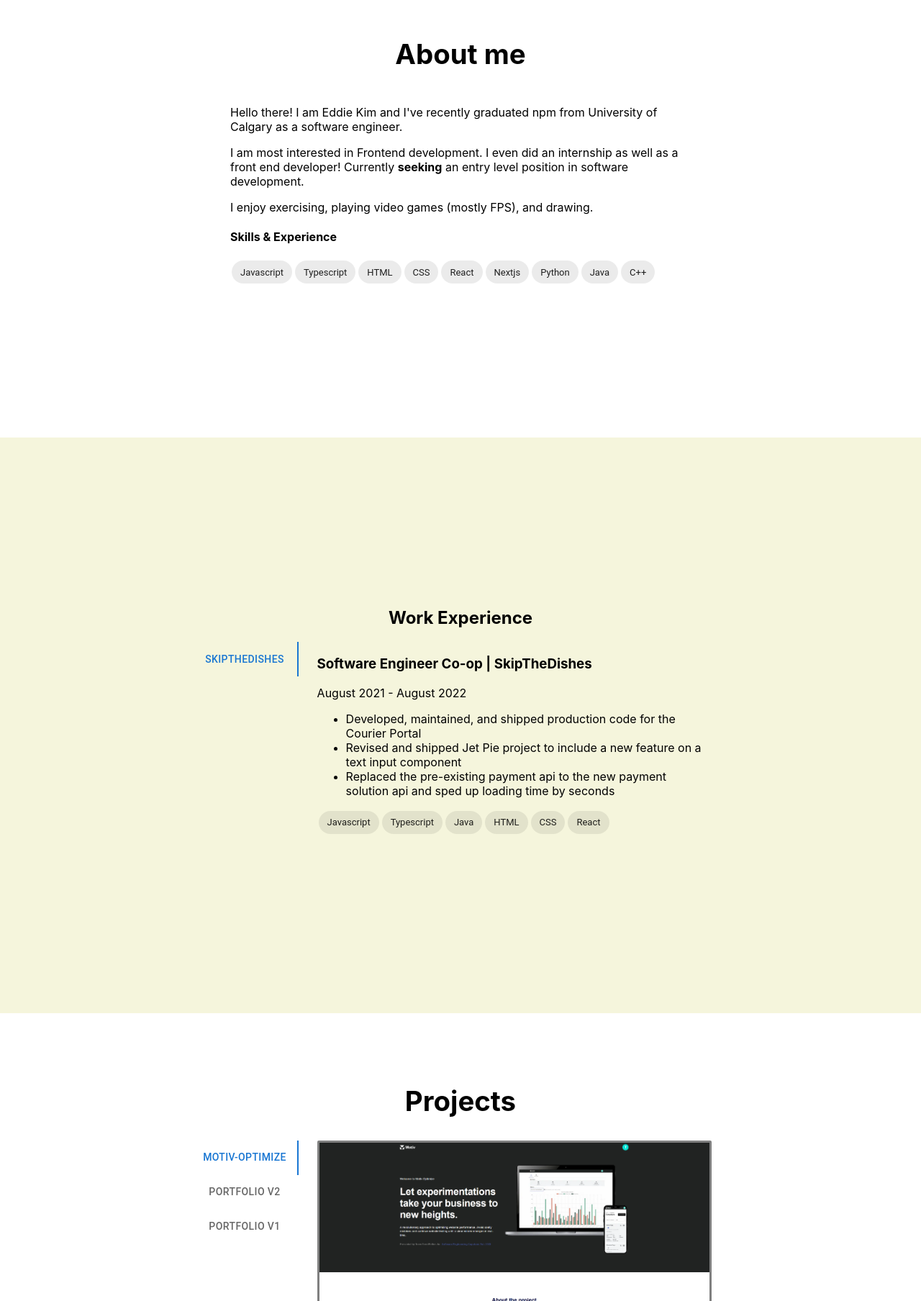
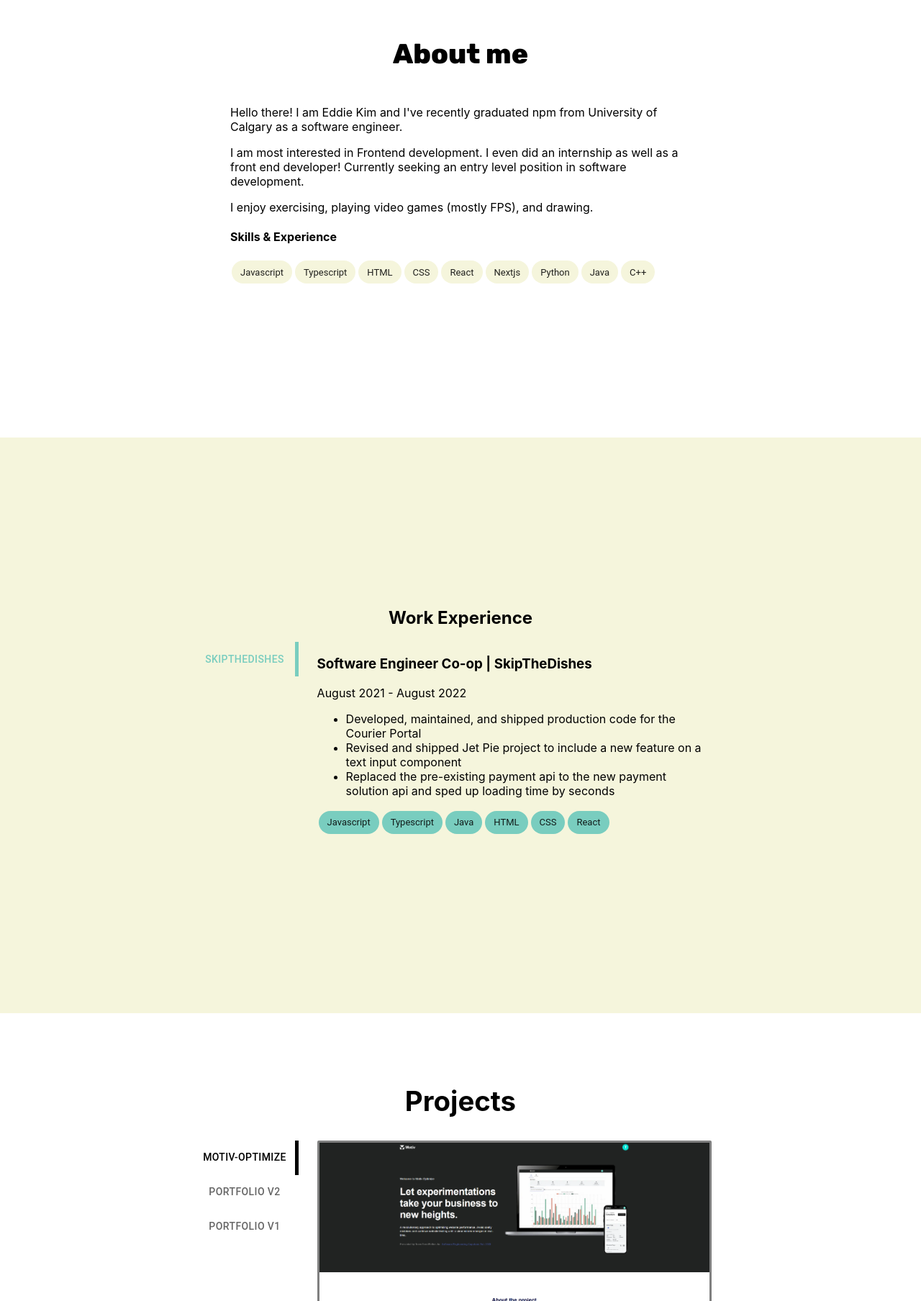
Before and after one commit to EddieSKim/Portfolio, a React (Create React App) app in the folder portfolio/: page / in a window 1280 px wide. Shown: the part 992-2800 px from the top of the page at 72% size. Built offline with nearby package versions, Linux system fonts and the light colour scheme.

Commit message:
Adding some font family and changing some of the color

```diff
--- a/portfolio/public/index.html
+++ b/portfolio/public/index.html
@@ -1,31 +1,20 @@
 <!DOCTYPE html>
 <html lang="en">
+
 <head>
   <meta charset="utf-8" />
   <link rel="icon" href="%PUBLIC_URL%/logo-ed.png?v=2" />
   <meta name="viewport" content="width=device-width, initial-scale=1" />
   <meta name="theme-color" content="#000000" />
-    <meta
-      name="description"
-      content="Web site created using create-react-app"
-    />
+  <meta name="description" content="Web site created using create-react-app" />
   <link rel="apple-touch-icon" href="%PUBLIC_URL%/logo192.png" />
-    <!--
-      manifest.json provides metadata used when your web app is installed on a
-      user's mobile device or desktop. See https://developers.google.com/web/fundamentals/web-app-manifest/
-    -->
+  <link rel="preconnect" href="https://fonts.googleapis.com">
+  <link rel="preconnect" href="https://fonts.gstatic.com" crossorigin>
+  <link href="https://fonts.googleapis.com/css2?family=Rubik:wght@800&display=swap" rel="stylesheet">
   <link rel="manifest" href="%PUBLIC_URL%/manifest.json" />
-    <!--
-      Notice the use of %PUBLIC_URL% in the tags above.
-      It will be replaced with the URL of the `public` folder during the build.
-      Only files inside the `public` folder can be referenced from the HTML.
-
-      Unlike "/favicon.ico" or "favicon.ico", "%PUBLIC_URL%/favicon.ico" will
-      work correctly both with client-side routing and a non-root public URL.
-      Learn how to configure a non-root public URL by running `npm run build`.
-    -->
   <title>Eddie Kim</title>
 </head>
+
 <body>
   <noscript>You need to enable JavaScript to run this app.</noscript>
   <div id="root"></div>
@@ -40,4 +29,5 @@
       To create a production bundle, use `npm run build` or `yarn build`.
     -->
 </body>
+
 </html>
--- a/portfolio/src/components/about/About.js
+++ b/portfolio/src/components/about/About.js
@@ -20,12 +20,12 @@ function About() {
         <div className="about-section" id="about">
             <h2 className="about-title"><span>About me</span></h2>
             <div className="content-body">
-                <div className="">
+                <div className="body-text">
                     <p>
                         Hello there! I am Eddie Kim and I've recently graduated npm from University of Calgary as a software engineer.
                     </p>
                     <p>
-                        I am most interested in Frontend development. I even did an internship as well as a front end developer! Currently <b>seeking</b> an entry level position in software development.
+                        I am most interested in Frontend development. I even did an internship as well as a front end developer! Currently seeking an entry level position in software development.
                     </p>
                     <p>
                         I enjoy exercising, playing video games (mostly FPS), and drawing.
@@ -34,8 +34,12 @@ function About() {
                     <div className="skills-wrapper">
                         {
                             skills.map((skill, index) => {
-                                return(
-                                    <Chip className="skill-icon" label={skill} key={`skill${index}`}/>
+                                return (
+                                    <Chip
+                                        className="skill-icon"
+                                        label={skill}
+                                        key={`skill${index}`}
+                                        sx={{ backgroundColor: "#f5f5dc" }} />
                                 );
                             })
                         }
--- a/portfolio/src/components/about/AboutStyle.css
+++ b/portfolio/src/components/about/AboutStyle.css
@@ -10,6 +10,7 @@
 
 .about-title {
   font-size: 1.4vmax;
+  font-family: 'Rubik', sans-serif;
 }
 
 .content-body {
--- a/portfolio/src/components/banner/BannerStyle.css
+++ b/portfolio/src/components/banner/BannerStyle.css
@@ -5,7 +5,8 @@
     flex-direction: column;
     justify-content: center;
     align-items: center;
-    background-color: beige;
+    /* background-color: beige; */
+    background-color: #f5f5dc;
 }
 
 .banner-image {
@@ -16,6 +17,8 @@
 
 .banner-title {
     font-size: 1.4vmax;
+    font-family: Roboto;
+    color: black;
 }
 
 @media screen and (max-width: 500px) {
--- a/portfolio/src/components/contacts/ContactsStyle.css
+++ b/portfolio/src/components/contacts/ContactsStyle.css
@@ -5,7 +5,7 @@
     flex-direction: column;
     justify-content: center;
     align-items: center;
-    background-color: beige;
+    background-color: #f5f1dc;
 }
 
 .contacts-wrapper {
--- a/portfolio/src/components/projects/Projects.js
+++ b/portfolio/src/components/projects/Projects.js
@@ -55,6 +55,9 @@ function Projects() {
             <h2 className="project-title"><span>Projects</span></h2>
             <div className="project-wrapper">
                 <Tabs
+                    TabIndicatorProps={{ style: { backgroundColor: "black", width: "5px" } }}
+                    textColor="inherit"
+                    indicatorColor="inherit"
                     variant="fullWidth"
                     orientation={smallMediaScreen ? "horizontal" : "vertical"}
                     value={tabValue}
@@ -92,7 +95,11 @@ function Projects() {
                                         {
                                             motivTech.map((tech, index) => {
                                                 return (
-                                                    <Chip className="tech-chip" label={tech} key={index} />
+                                                    <Chip
+                                                        className="tech-chip"
+                                                        label={tech}
+                                                        key={index}
+                                                        sx={{ backgroundColor: "#f5f5dc" }} />
                                                 );
                                             })
                                         }
@@ -138,7 +145,11 @@ function Projects() {
                                         {
                                             portfolioV2Tech.map((tech, index) => {
                                                 return (
-                                                    <Chip className="tech-chip" label={tech} key={index} />
+                                                    <Chip
+                                                        sx={{ backgroundColor: "#f5f5dc" }}
+                                                        className="tech-chip"
+                                                        label={tech}
+                                                        key={index} />
                                                 );
                                             })
                                         }
@@ -184,7 +195,11 @@ function Projects() {
                                         {
                                             portfolioV1Tech.map((tech, index) => {
                                                 return (
-                                                    <Chip className="tech-chip" label={tech} key={index} />
+                                                    <Chip
+                                                        className="tech-chip"
+                                                        label={tech}
+                                                        key={index}
+                                                        sx={{ backgroundColor: "#f5f5dc" }} />
                                                 );
                                             })
                                         }
--- a/portfolio/src/components/work/Work.js
+++ b/portfolio/src/components/work/Work.js
@@ -24,10 +24,12 @@ function Work() {
             <h2 className="work-title"><span>Work Experience</span></h2>
             <div className="work-wrapper">
                 <Tabs
+                    TabIndicatorProps={{ style: { backgroundColor: "#79cdbf", width: "5px" } }}
+                    textColor="inherit"
                     orientation={smallMediaScreen ? "horizontal" : "vertical"}
                     value={tabValue}
                     onChange={handleTabChange}>
-                    <Tab label="SkipTheDishes" />
+                    <Tab label={<span style={{ color: "#79cdbf" }}>SkipTheDishes</span>} />
                 </Tabs>
                 {tabValue === 0 && <>
                     <div className="experience-ctn">
@@ -49,7 +51,11 @@ function Work() {
                                 {
                                     skipTech.map((tech, index) => {
                                         return (
-                                            <Chip className="tech-chip" label={tech} key={index} />
+                                            <Chip
+                                                className="tech-chip"
+                                                label={tech}
+                                                key={index}
+                                                sx={{ backgroundColor: "#79cdbf" }} />
                                         );
                                     })
                                 }
--- a/portfolio/src/components/work/WorkStyle.css
+++ b/portfolio/src/components/work/WorkStyle.css
@@ -5,23 +5,13 @@
     flex-direction: column;
     justify-content: center;
     align-items: center;
-    background-color: beige;
+    /* background-color: beige; */
+    background-color: #f5f5dc;
 }
 
 .work-title {
     position: relative;
 }
-
-/* .work-title::after {
-    content: " ";
-    height: 2px;
-    width: 200px;
-    background: black;
-    display: block;
-    position: absolute;
-    top: 50%;
-    right: 0;
-} */
 
 .work-wrapper {
     display: grid;
@@ -32,6 +22,7 @@
 .experience-ctn {
     padding-left: 2vw;
     padding-right: 2vw;
+    color: black;
 }
 
 /* .tech-ctn {
```
Lines whose indentation alone changed are shown as unchanged.
